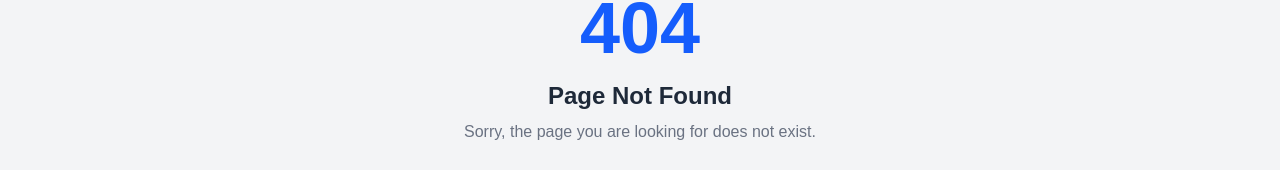
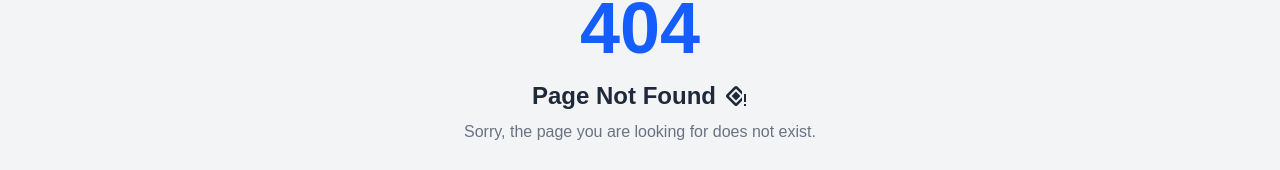
Before and after one commit to codedriftlab/ShoppyGlobe, a React (Vite) app: page /product/1 in a window 1280 px wide. Shown: the part 369-539 px from the top of the page. Built offline with nearby package versions, Linux system fonts and the light colour scheme.

Commit message:
add icon on error page

```diff
--- a/src/components/NotFound.jsx
+++ b/src/components/NotFound.jsx
@@ -1,4 +1,6 @@
 import { Link } from "react-router-dom";
+import { MdNearbyError } from "react-icons/md";
+
 
 function NotFound() {
   return (
@@ -12,8 +14,8 @@ function NotFound() {
         </h1>
 
         {/* Message */}
-        <h2 className="text-2xl font-semibold text-gray-800 mb-2">
-          Page Not Found
+        <h2 className="text-2xl font-semibold text-gray-800 mb-2 flex items-center justify-center gap-2">
+          Page Not Found <MdNearbyError />
         </h2>
 
         <p className="text-gray-500 mb-6">
```
